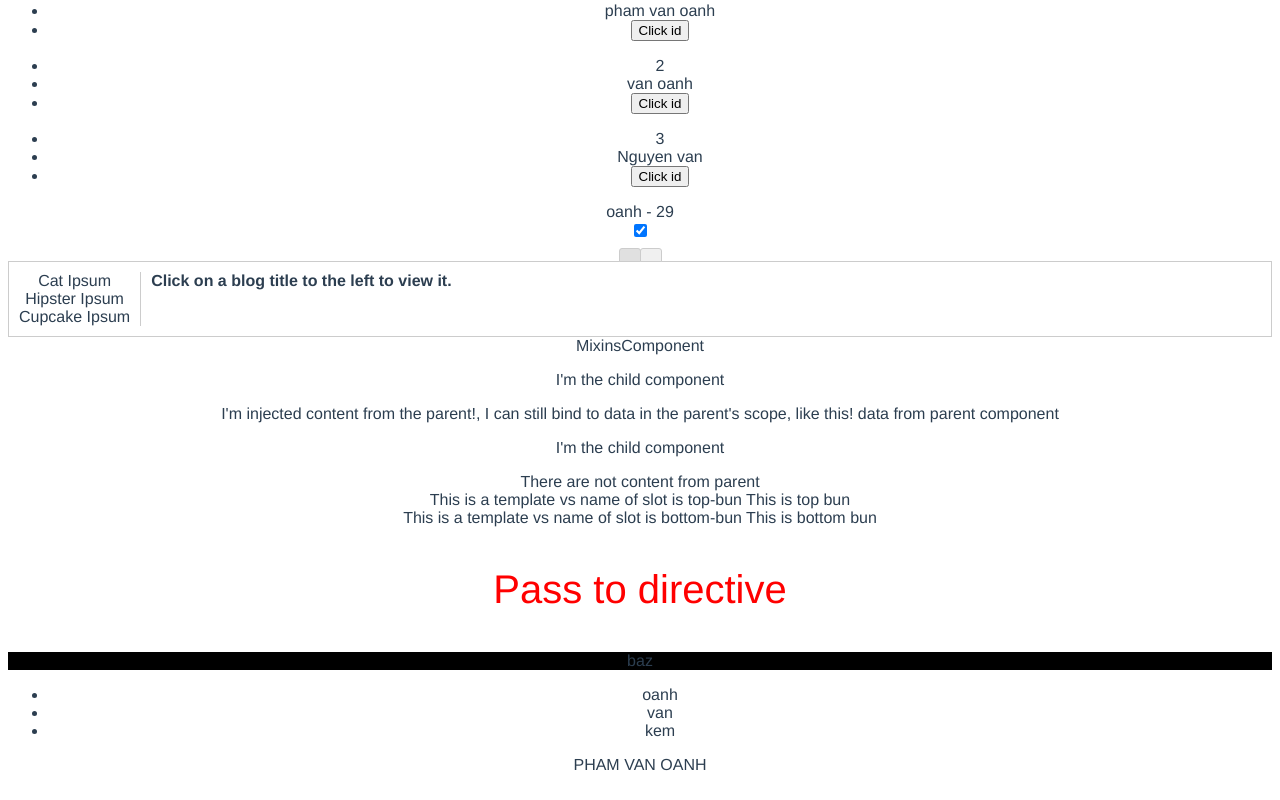
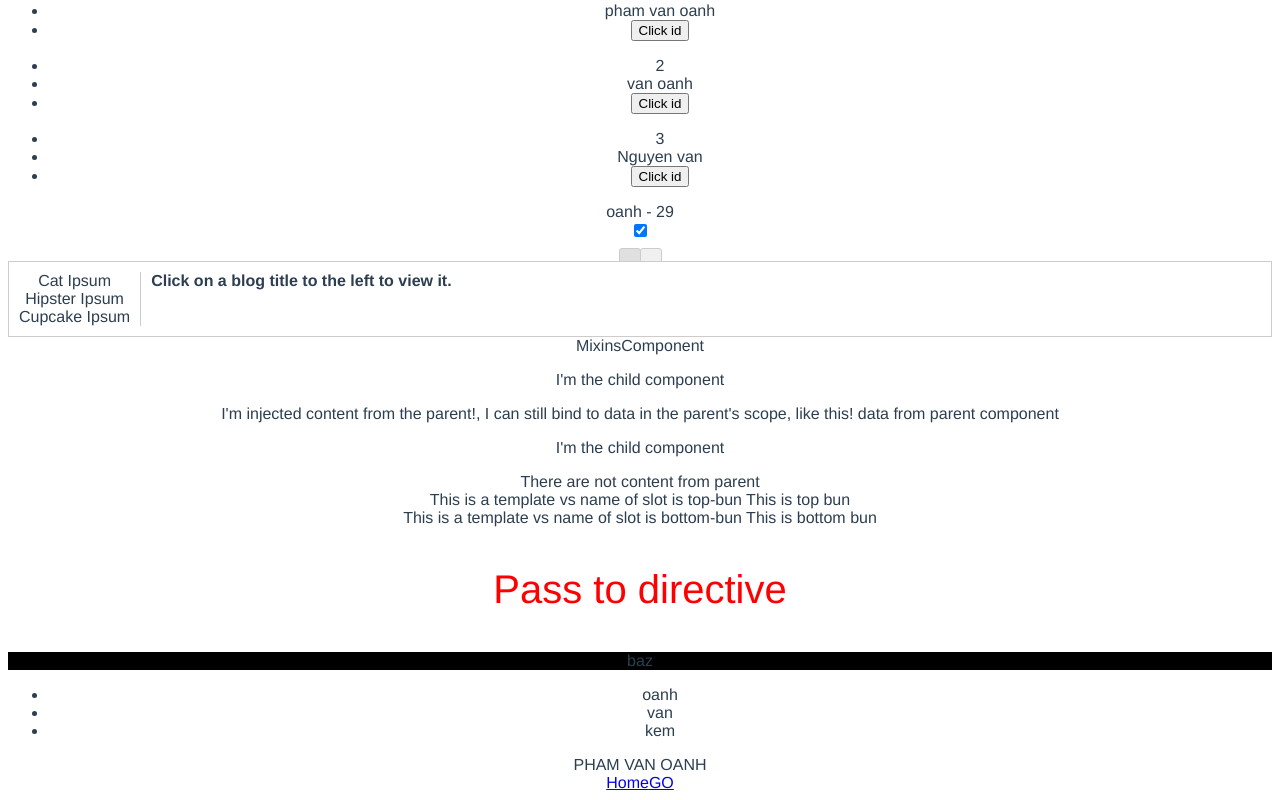
Before and after one commit to Baobao211195/vue-tutorial, a Vue app: page / in a window 1280 px wide. Shown: the part 1820-2620 px from the top of the page. Built offline with nearby package versions, Linux system fonts and the light colour scheme.

Commit message:
add router

```diff
--- a/package.json
+++ b/package.json
@@ -9,7 +9,8 @@
   },
   "dependencies": {
     "core-js": "^3.4.4",
-    "vue": "^2.6.10"
+    "vue": "^2.6.10",
+    "vue-router": "^3.1.6"
   },
   "devDependencies": {
     "@vue/cli-plugin-babel": "^4.1.0",
--- a/src/App.vue
+++ b/src/App.vue
@@ -30,6 +30,16 @@
         <render-function-and-j-s-x-component></render-function-and-j-s-x-component>
 		<render-function-example :items="pod"></render-function-example>
         <filter-demo-component></filter-demo-component>
+        <router-view></router-view>
+<!--        <router-demo-component></router-demo-component>-->
+
+<!--        <router-link to="/routerDemoComponent">Go</router-link>-->
+        <nav>
+            <router-link to='/'>Home</router-link>
+            <router-link to='/routerDemoComponent'>GO</router-link>
+<!--            <router-link to='/login'>Login</router-link>-->
+        </nav>
+
 
     </div>
 </template>
@@ -58,6 +68,7 @@
     import RenderFunctionAndJSXComponent from "./components/renderFunctionAndJSX/RenderFunctionAndJSXComponent";
     import RenderFunctionExample from "./components/renderFunctionAndJSX/RenderFunctionExample";
     import FilterDemoComponent from "./components/Filter/FilterDemoComponent";
+    // import RouterDemoComponent from "./components/RouterDemoComponent";
     export default {
         name: 'app',
         components: {
@@ -83,7 +94,8 @@
             DemoDirectiveComponent,
             RenderFunctionAndJSXComponent,
             RenderFunctionExample,
-            FilterDemoComponent
+            FilterDemoComponent,
+            // RouterDemoComponent
         },
         data() {
             return {
--- /dev/null
+++ b/src/components/RouterDemoComponent.vue
@@ -0,0 +1,19 @@
+<template>
+	<div>Router demo {{message}}</div>
+</template>
+
+<script>
+    export default {
+        name: "RouterDemoComponent",
+		data() {
+            return {
+				message: 'Hello router'
+			}
+		}
+
+    }
+</script>
+
+<style scoped>
+
+</style>
--- a/src/main.js
+++ b/src/main.js
@@ -2,8 +2,14 @@ import Vue from 'vue'
 import App from './App.vue'
 import  "@/helper/FilterDemo"
 
-Vue.config.productionTip = false
+import VueRouter from "vue-router";
+import routers from "./router/router";
 
+Vue.config.productionTip = false;
+
+Vue.use(VueRouter);
+const router = new VueRouter({routers})
 new Vue({
-    render: h => h(App),
+    router,
+    render: h => h(App)
 }).$mount('#app')
--- /dev/null
+++ b/src/router/router.js
@@ -0,0 +1,11 @@
+import Router from 'vue-router'
+import RouterDemoComponent from "../components/RouterDemoComponent";
+// import App from "../App";
+
+const router = new Router({
+    router : [
+        // { path: '/', component: App},
+        { path: '/routerDemoComponent', component: RouterDemoComponent }
+    ]
+});
+export default router;
```
Also changed, not shown: 1 other file (tests, documents, lock files or other folders).
